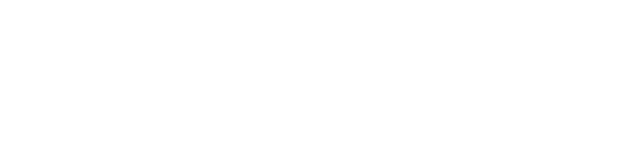
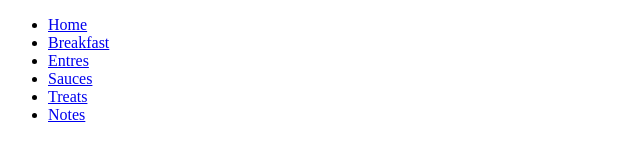
Before and after one commit to couderc25/Recipe, a plain HTML site: page entres.html in a window 1280 px wide. Shown: the whole page, without its empty margins (0-640 px from the left). Drawn offline with Linux system fonts and the light colour scheme.

Commit message:
nav set up

```diff
--- a/entres.html
+++ b/entres.html
@@ -0,0 +1,29 @@
+<!DOCTYPE html>
+
+<html>
+
+    <head>
+        <title>Title goes here</title>
+        <meta charset="utf-8">
+        <link rel="stylesheet" type="text/css" href="style.css">
+        <script type="text/javascript" src="script.js"></script>
+    </head>
+
+    <body>
+        <header>
+            <nav>
+                <ul>
+                    <li><a href="index.html">Home</a></li>
+                    <li><a href="breakfast.html">Breakfast</a></li>
+                    <li><a href="entres.html">Entres</a></li>
+                    <li><a href="sauces.html">Sauces</a></li>
+                    <li><a href="treats.html">Treats</a></li>
+                    <li><a href="notes.html">Notes</a></li>
+                </ul>
+            </nav>
+        </header>
+
+
+    </body>
+
+</html>
```
Also changed, not shown: index.html (+12 -6 lines), notes.html (added, +29 -0 lines), sauces.html (+29 -0 lines), treats.html (+29 -0 lines).
